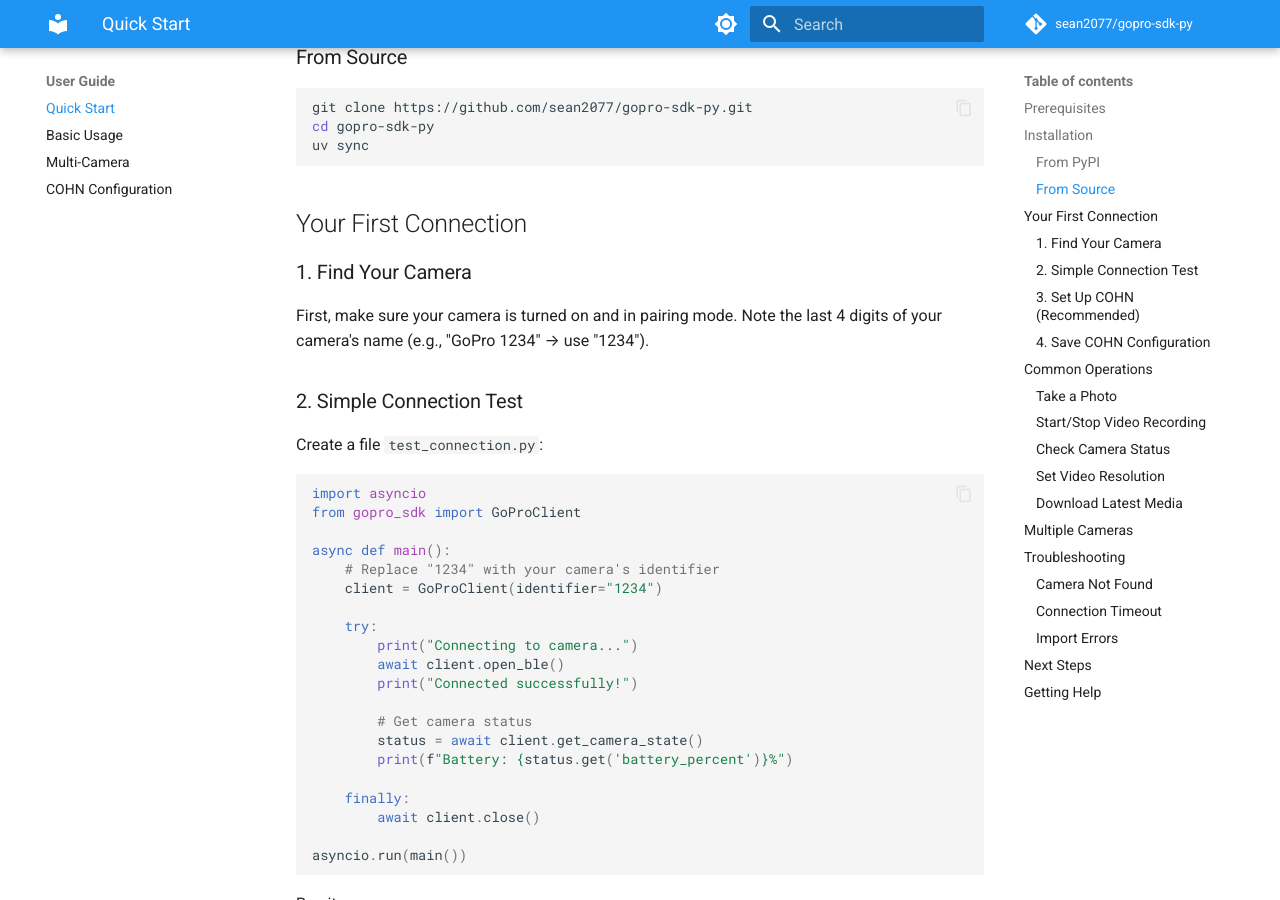
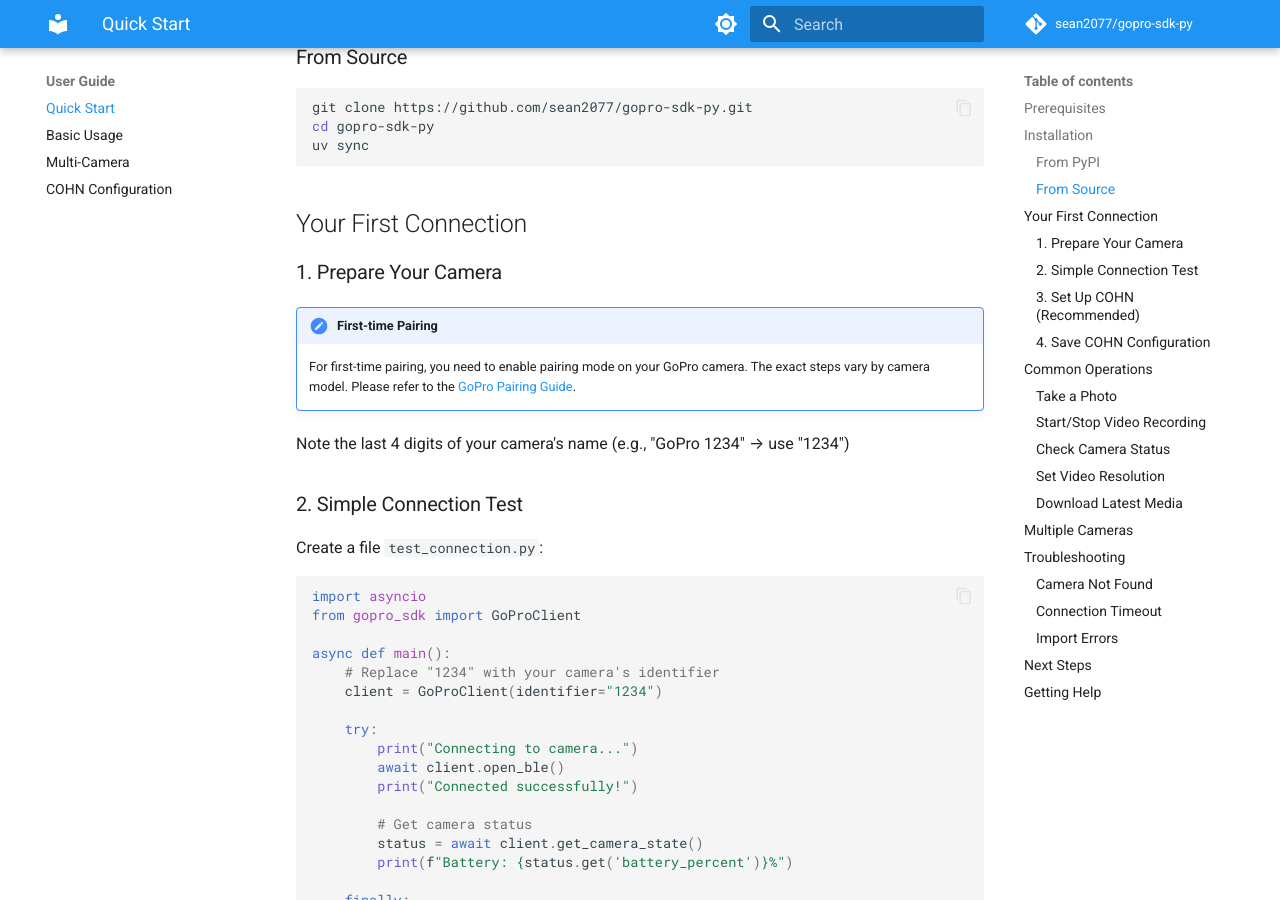
Before and after one commit to sean2077/gopro-sdk-py, an MkDocs documentation site: the page built from docs/quickstart.md, in a window 1280 px wide and 900 px high, scrolled down 676 px. Built offline with MkDocs 1.6.1 and Material for MkDocs 9.7.7, drawn with Linux system fonts in a browser that asks for light colours; comment, search, counter and statistics services are not loaded.

```diff
--- a/docs/quickstart.md
+++ b/docs/quickstart.md
@@ -29,9 +29,12 @@
 
 ## Your First Connection
 
-### 1. Find Your Camera
+### 1. Prepare Your Camera
 
-First, make sure your camera is turned on and in pairing mode. Note the last 4 digits of your camera's name (e.g., "GoPro 1234" → use "1234").
+!!! note "First-time Pairing"
+    For first-time pairing, you need to enable pairing mode on your GoPro camera. The exact steps vary by camera model. Please refer to the [GoPro Pairing Guide](https://community.gopro.com/s/article/GoPro-Quik-How-To-Pair-Your-Camera?language=en_US).
+
+Note the last 4 digits of your camera's name (e.g., "GoPro 1234" → use "1234")
 
 ### 2. Simple Connection Test
 
```
Also changed, not shown: README.md (+2 -2 lines), 3 other files.
